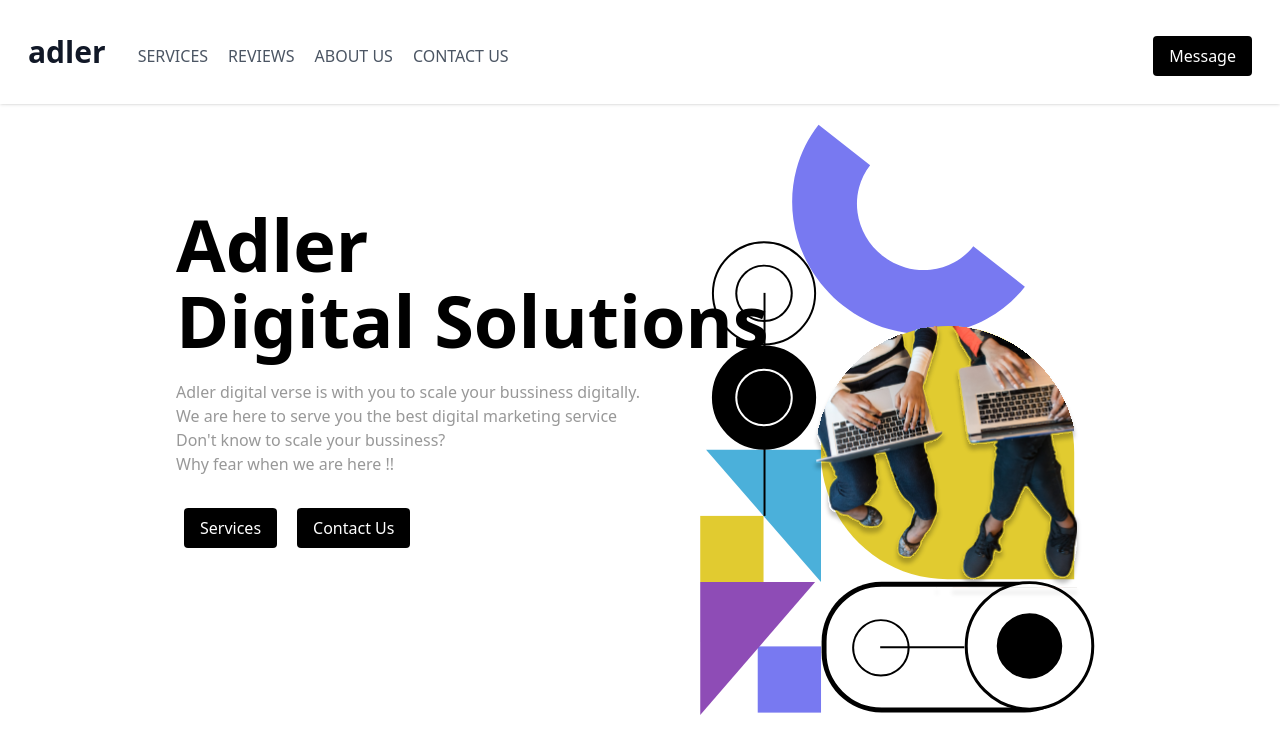
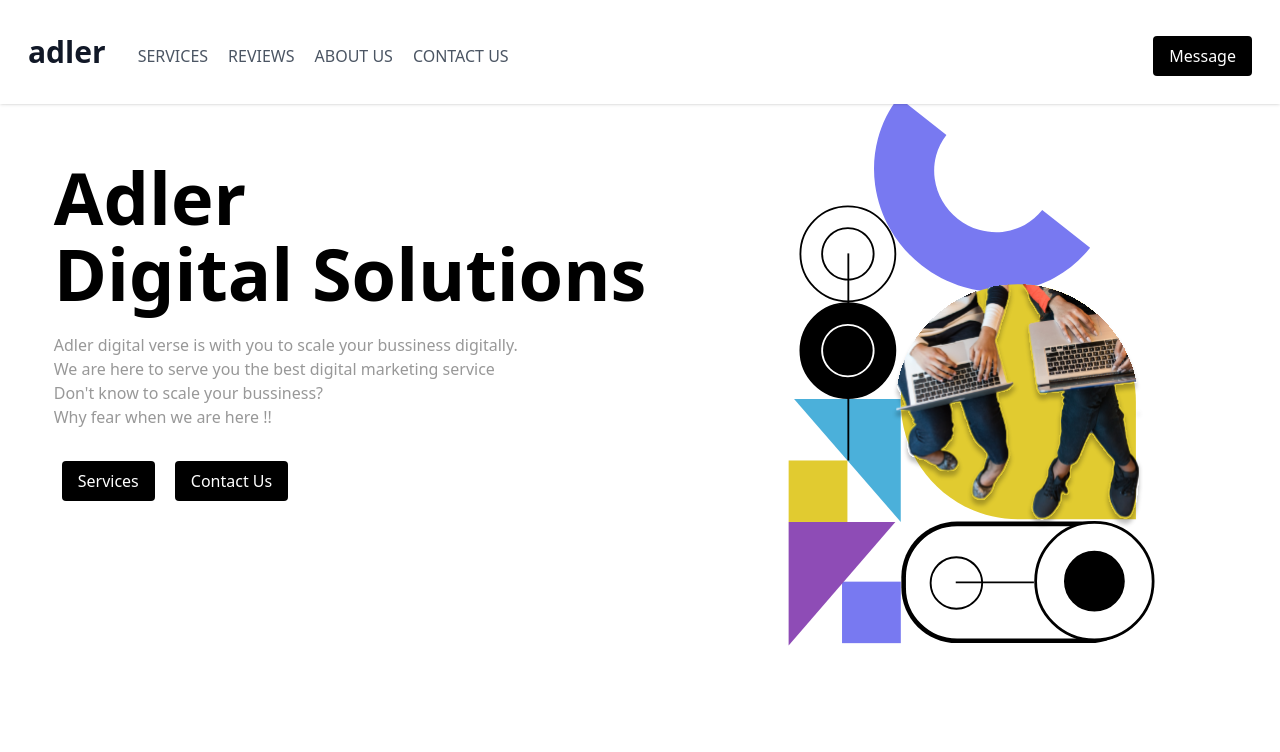
Before and after one commit to ArnabChatterjee20k/Adler-Startup--frontend, a React (Create React App) app: page / in a window 1280 px wide. Shown: the top 752 px of the page. Built offline with nearby package versions, Linux system fonts and the light colour scheme.

Commit message:
optimised the code of hero section

```diff
--- a/src/components/Hero/Hero.jsx
+++ b/src/components/Hero/Hero.jsx
@@ -2,8 +2,8 @@ import HeroImage from "./assets/Hero Image.svg"
 import { PrimaryBtn } from "../button/PrimaryBtn"
 export const Hero = () => {
     return (
-        <section class="body-font horizontal-container mt-8 px-4 flex-col-reverse space-y-reverse space-y-5 lg:h-[700px] lg:space-x-20">
-            <div className="flex flex-col  text-center space-y-7 lg:space-y-6 lg:mr-auto lg:ml-40 lg:text-left">
+        <section class="body-font horizontal-container px-4 flex-col-reverse space-y-reverse space-y-5 lg:flex-row  lg:space-x-20">
+            <div className="flex flex-col text-center space-y-7 lg:space-y-6 lg:text-left">
                 <div>
                     <h1 className="font-bold text-4xl lg:text-7xl mb-1">Adler</h1>
                     <h1 className="font-bold text-4xl lg:text-7xl">Digital Solutions</h1>
@@ -23,7 +23,7 @@ export const Hero = () => {
                 img is set to absolute to use the advantage of the height of image
                 img is absolute to body so that it can cover almost the whole canvas and z -index is set to -1
              */}
-            <img src={HeroImage} alt="Hero" className="w-[500px] h-[500px] lg:h-[700px] z-[-1] lg:absolute lg:right-32 lg:top-5" />
+            <img src={HeroImage} alt="Hero" className="w-[500px] h-[650px]" />
         </section >
     )
 }
```
